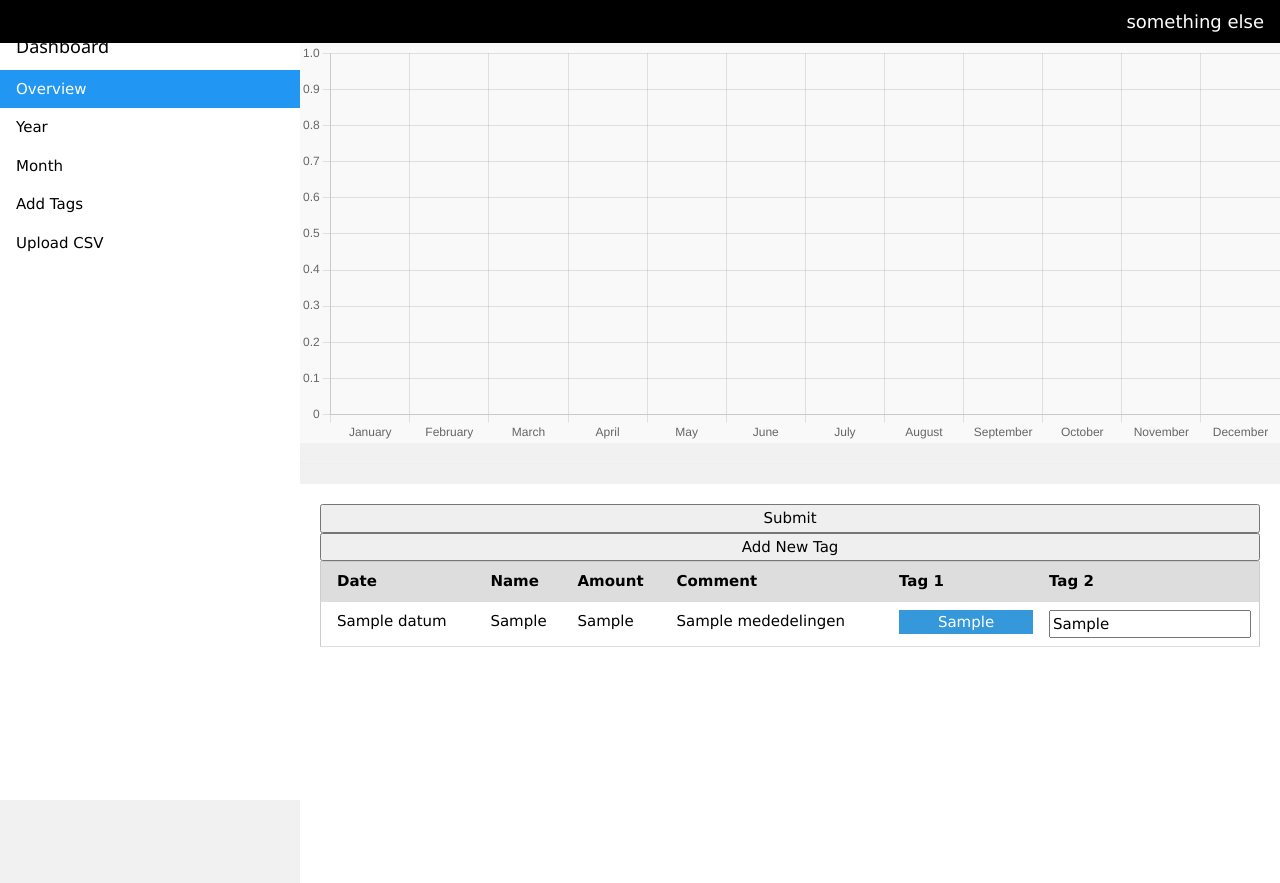
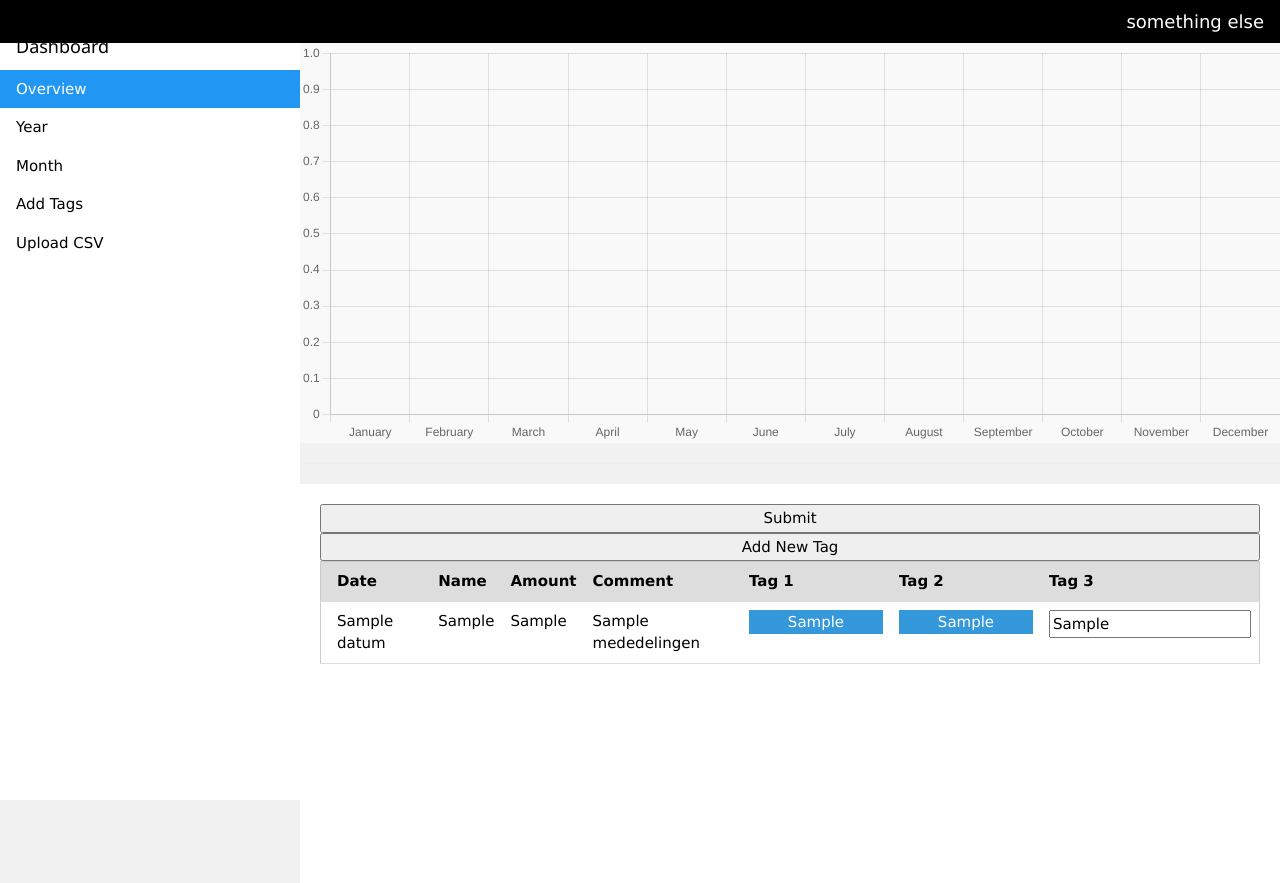
Before and after one commit to Grobsie/financesorting, a Flask app: template templates/main.html in a window 1280 px wide. Shown: the top 883 px of the page. Run offline with Flask 3, Linux system fonts and the light colour scheme; the template is opened without the code that fills it: most values are stand-ins (such as "Sample title", 1, 10 or a date in 2020); parts of the project's set-up code (start-up, migrations or seed data) failed here and were passed over.

Commit message:
continue to add support for three tags

```diff
--- a/app.py
+++ b/app.py
@@ -105,11 +105,14 @@ def home():
         GROUP BY MONTH(`Datum`), `tag1`
         ORDER BY month, `tag1`
     """)
-    tagData = [row['tag1'] for row in get_data("""
+    tagDataOne = [row['tag1'] for row in get_data("""
         SELECT DISTINCT `tag1` FROM `2025` WHERE `tag1` <> ''
     """)]
+    tagDataTwo = [row['tag2'] for row in get_data("""
+        SELECT DISTINCT `tag2` FROM `2025` WHERE `tag2` <> ''
+    """)]
 
-    return render_template("main.html", tableData=tableData, graphData=graphData, tagData=tagData)
+    return render_template("main.html", tableData=tableData, graphData=graphData, tagDataOne=tagDataOne, tagDataTwo=tagDataTwo)
 
 #manually add tags
 @app.route("/update_tags", methods=["POST"])
@@ -126,13 +129,14 @@ def update_tags():
             for entry in data:
                 tag1 = entry['tag1']
                 tag2 = entry.get('tag2', '')  # Handle missing tag2
+                tag3 = entry.get('tag3', '')
                 uniqueID = entry['uniqueID']
 
                 cur.execute("""
                     UPDATE `2025`
-                    SET `tag1` = ?, `tag2` = ?
+                    SET `tag1` = ?, `tag2` = ?, `tag3` = ?
                     WHERE `uniqueID` = ?
-                """, (tag1, tag2, uniqueID))
+                """, (tag1, tag2, tag3, uniqueID))
 
             conn.commit()
 
--- a/static/myscript.js
+++ b/static/myscript.js
@@ -96,11 +96,12 @@ function updateFormTag(event, tag) {
 
 // Update Tag in Table (Edit Functionality)
 function updateTag(event, tag, element) {
-    const row = element.closest('tr');
-    const tag1Cell = row.querySelector('.tag1');
-    const dropdownButton = tag1Cell.querySelector('.dropbtn');
-    if (tag1Cell) {
-        tag1Cell.setAttribute('data-selected-tag', tag);
+    //const row = element.closest('tr');
+    //const tagCell = row.querySelector('.tag1');
+    const tagCell = element.closest('td');
+    const dropdownButton = tagCell.querySelector('.dropbtn');
+    if (tagCell) {
+        tagCell.setAttribute('data-selected-tag', tag);
     }
     if (dropdownButton) {
         dropdownButton.textContent = tag;
@@ -115,15 +116,21 @@ function submitData() {
     rows.forEach(row => {
         const tag1Cell = row.querySelector('.tag1');
         const tag2Cell = row.querySelector('.tag2');
+        const tag3Cell = row.querySelector('.tag3');
         const uniqueIDCell = row.querySelector('.uniqueID');
 
         if (tag1Cell && tag2Cell && uniqueIDCell) {
             const tag1 = tag1Cell.getAttribute('data-selected-tag');
-            const tag2 = tag2Cell.textContent.trim();
+            const tag2 = tag2Cell.getAttribute('data-selected-tag');
+            if(tag3Cell){
+                tag3 = tag3Cell.textContent.trim();
+            } else {
+                tag3 = "";
+            }
             const uniqueID = uniqueIDCell.textContent.trim();
 
             if (tag1) {
-                dataToSend.push({ tag1, tag2, uniqueID });
+                dataToSend.push({ tag1, tag2,tag3, uniqueID });
             }
         }
     });
--- a/templates/main.html
+++ b/templates/main.html
@@ -55,7 +55,7 @@
       <div class="form-dropdown">
           <button class="form-dropbtn" id="formTag1Btn">Select</button>
           <div class="form-dropdown-content" id="formDropdownContent">
-              {% for tag in tagData %}
+              {% for tag in tagDataOne %}
               <a href="#" onclick="updateFormTag(event, '{{ tag }}')">{{ tag }}</a>
               {% endfor %}
           </div>
@@ -101,6 +101,7 @@
                 <th>Comment</th>
                 <th>Tag 1</th>
                 <th>Tag 2</th>
+                <th>Tag 3</th>
                 <th style="display: none;">ID</th>
             </tr>
         </thead>
@@ -117,7 +118,7 @@
                     <div class="dropdown">
                         <button class="dropbtn" id="tag1Btn">{{ tableRow['tag1'] if tableRow['tag1'] else 'Select' }}</button>
                         <div class="dropdown-content">
-                            {% for tag in tagData %}
+                            {% for tag in tagDataOne %}
                             <a href="#" onclick="updateTag(event, '{{ tag }}', this)">{{ tag }}</a>
                             {% endfor %}
                         </div>
@@ -126,7 +127,19 @@
 
                 <!-- Editable Tag 2 as text input -->
                 <td contenteditable="true" class="tag2" data-column-index="5" spellcheck="false">
-                    <input type="text" value="{{ tableRow['tag2'] if tableRow['tag2'] else '' }}" />
+                  <div class="dropdown">
+                    <button class="dropbtn" id="tag2Btn">{{ tableRow['tag2'] if tableRow['tag2'] else 'Select' }}</button>
+                    <div class="dropdown-content">
+                        {% for tag in tagDataTwo %}
+                        <a href="#" onclick="updateTag(event, '{{ tag }}', this)">{{ tag }}</a>
+                        {% endfor %}
+                    </div>
+                  </div>
+                </td>
+
+                <!-- Editable Tag 3 as text input -->
+                <td contenteditable="true" class="tag3" data-column-index="5" spellcheck="false">
+                  <input type="text" value="{{ tableRow['tag3'] if tableRow['tag3'] else '' }}" />
                 </td>
 
                 <!-- Unique ID - not editable -->
```
Also changed, not shown: finance.py (+5 -8 lines), README.MD.
